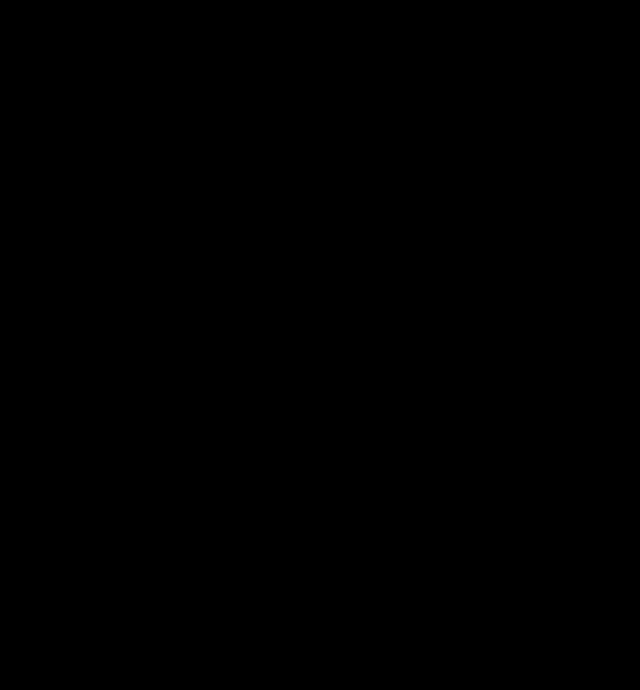
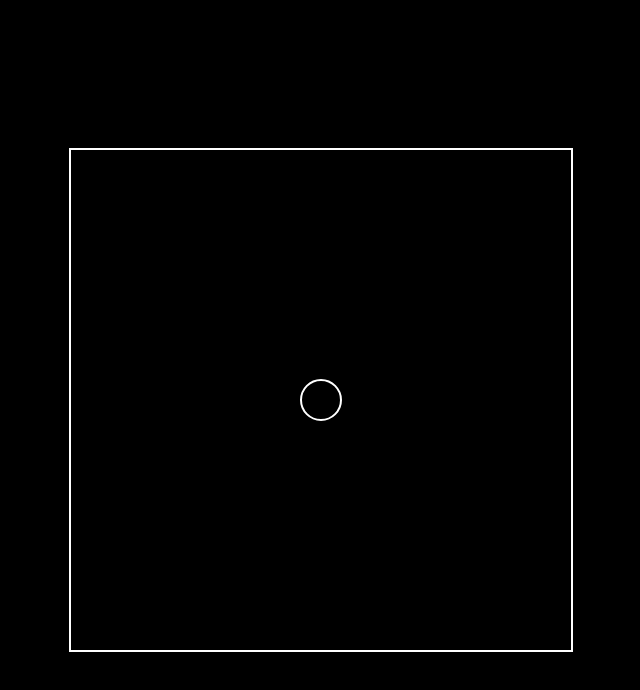
Before and after one commit to Ryan-Keller/asteroids, a website with bundled scripts: page index.html in a window 1280 px wide. Shown: the whole page, without its empty margins (319-959 px from the left). Built offline with nearby package versions, Linux system fonts and the light colour scheme.

Commit message:
made a circle appear

```diff
--- a/css/app.css
+++ b/css/app.css
@@ -9,3 +9,15 @@ html, body {
     height: 100%;
     background-color: black;
 }
+
+body {
+    display: flex;
+    justify-content: center;
+    align-items: center;
+}
+
+canvas {
+    width: 500px;
+    height: 500px;
+    border: 2px solid white;
+}
--- a/index.html
+++ b/index.html
@@ -9,5 +9,6 @@
 </head>
 <body>
     <script type="module" src="js/index.js"></script>
+    <canvas id="canvas-stage" width="500" height="500"></canvas>
 </body>
 </html>
--- a/js/index.js
+++ b/js/index.js
@@ -1 +1,3 @@
-console.log("hola world");
+import Canvas from '/js/utility/Canvas.js'
+
+Canvas.drawCircle({ x: 250, y: 250, radius: 20})
--- /dev/null
+++ b/js/utility/Canvas.js
@@ -0,0 +1,17 @@
+const canvas = document.getElementById('canvas-stage')
+const context = canvas.getContext('2d')
+
+const { PI } = Math
+
+export default {
+    drawCircle({ x, y, radius, color = 'white', lineWidth = 2 }) {
+        context.beginPath()
+
+        context.lineWidth = lineWidth
+        context.strokeStyle = color
+        context.arc(x, y, radius, 0, 2 * PI)
+
+        context.closePath()
+        context.stroke()
+    },
+}
```
